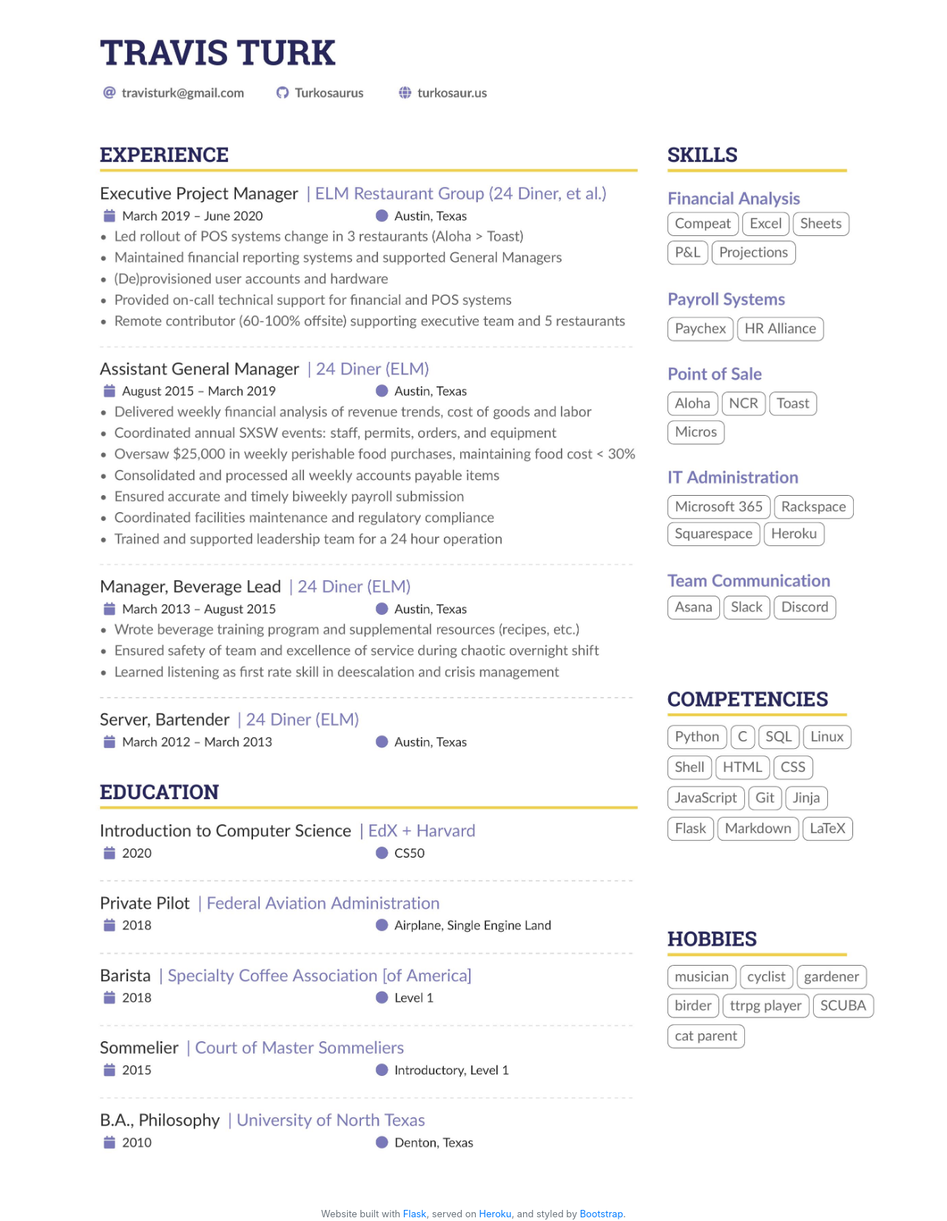
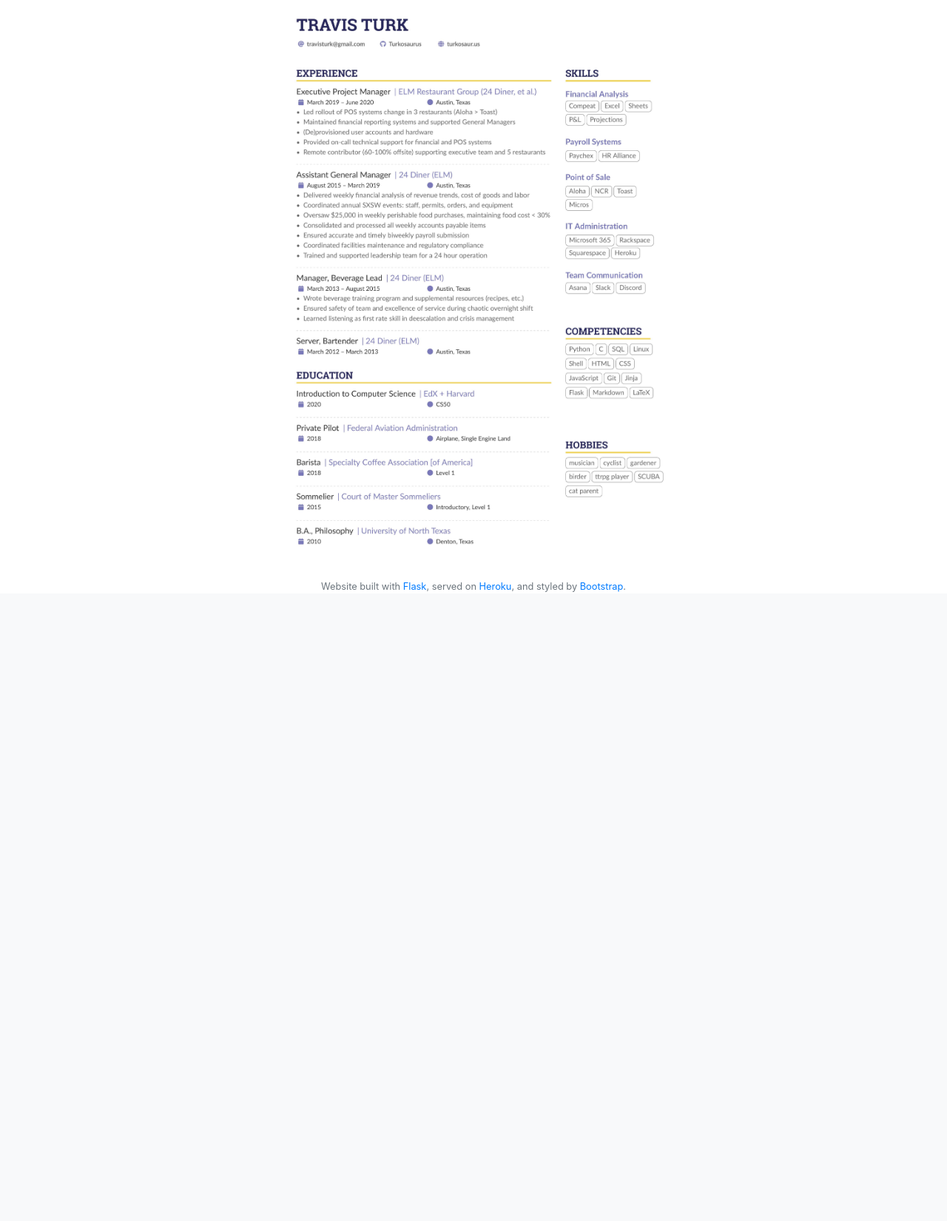
Before and after one commit to Turkosaurus/webpage, a Flask app: page /resume in a window 1280 px wide. Shown: the part 56-1706 px from the top of the page at 74% size. After the commit the page ends 856 px from the top, so only its background shows below. Run offline with Flask 2, Linux system fonts and the light colour scheme.

Commit message:
basic grid set

```diff
--- a/templates/resume.html
+++ b/templates/resume.html
@@ -2,8 +2,8 @@
 {% block title %} - Resume{% endblock %}
 {% block body %}
 <div class="container">
-    <div class="row">
-        <div class="col-6-md col-10-sm">
+    <div class="row justify-content-center">
+        <div class="col-lg-6 col-sm-10 ">
             <a href="/pdf"><img src="/static/resume_TravisTurk_web.jpg" alt="click to download PDF" style="width:100%;height:auto"></a>
         </div>
     </div>
```
